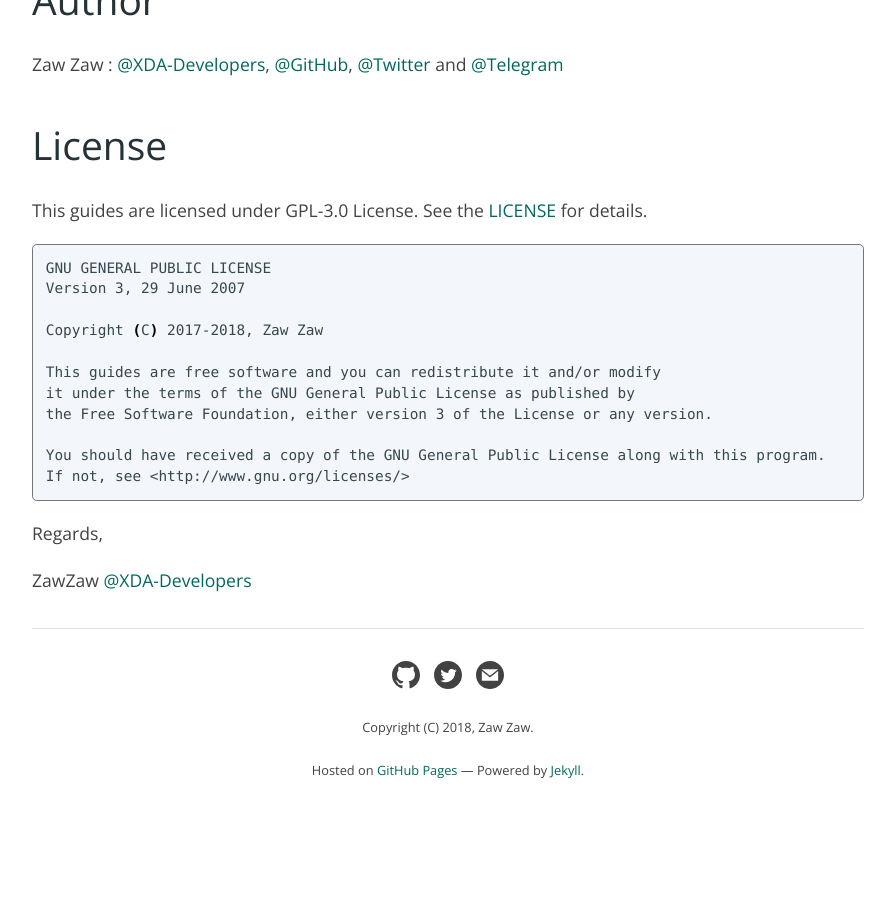
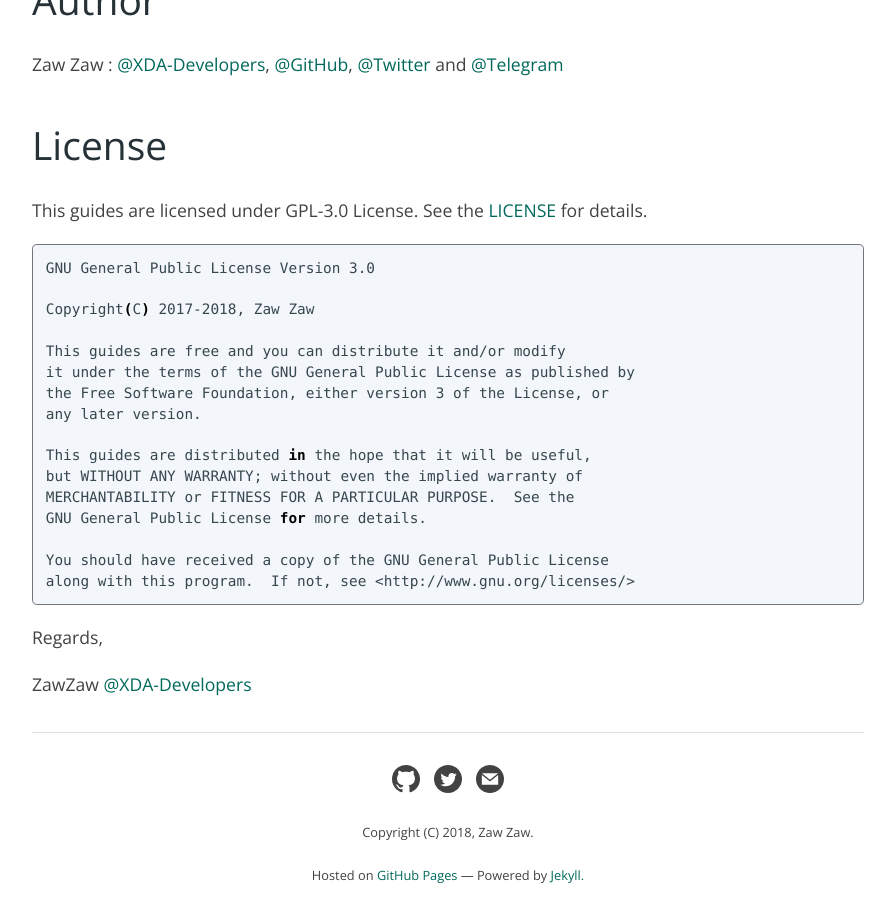
Before and after one commit to zawzaww/zawzaww.github.io, a Jekyll site: the page built from pages/androidoss-guides.md, in a window 1280 px wide and 900 px high, scrolled down 1767 px. Shown: the whole window, without its empty margins (192-1087 px from the left). Built offline with Jekyll 4.4.1, drawn with Linux system fonts in a browser that asks for light colours; before the commit the page ends 2615 px from its top, so only the background shows below that.

Commit message:
pages: androidoss-guides: Update license code and description
Signed-off-by: Zaw Zaw <mczawzaw12@outlook.com>

````diff
--- a/pages/androidoss-guides.md
+++ b/pages/androidoss-guides.md
@@ -44,17 +44,22 @@
 This guides are licensed under GPL-3.0 License. See the [LICENSE](https://github.com/zawzaww/android-articles/blob/android/LICENSE) for details.
 
 ```bash
-GNU GENERAL PUBLIC LICENSE
-Version 3, 29 June 2007
+GNU General Public License Version 3.0
 
-Copyright (C) 2017-2018, Zaw Zaw
+Copyright(C) 2017-2018, Zaw Zaw
 
-This guides are free software and you can redistribute it and/or modify
+This guides are free and you can distribute it and/or modify
 it under the terms of the GNU General Public License as published by
-the Free Software Foundation, either version 3 of the License or any version.
+the Free Software Foundation, either version 3 of the License, or
+any later version.
 
-You should have received a copy of the GNU General Public License along with this program.
-If not, see <http://www.gnu.org/licenses/>
+This guides are distributed in the hope that it will be useful,
+but WITHOUT ANY WARRANTY; without even the implied warranty of
+MERCHANTABILITY or FITNESS FOR A PARTICULAR PURPOSE.  See the
+GNU General Public License for more details.
+
+You should have received a copy of the GNU General Public License
+along with this program.  If not, see <http://www.gnu.org/licenses/>
 ```
 
 
````
